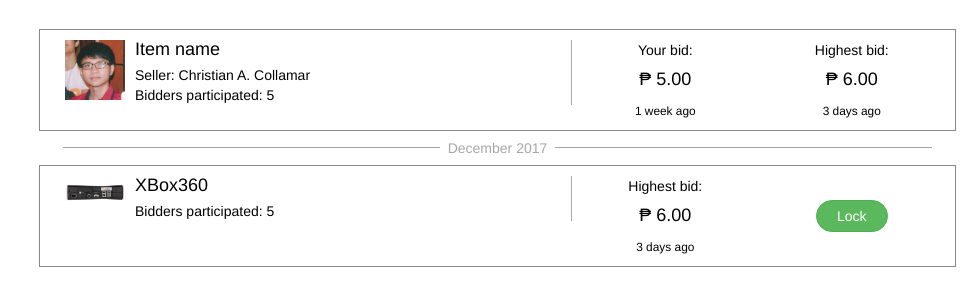
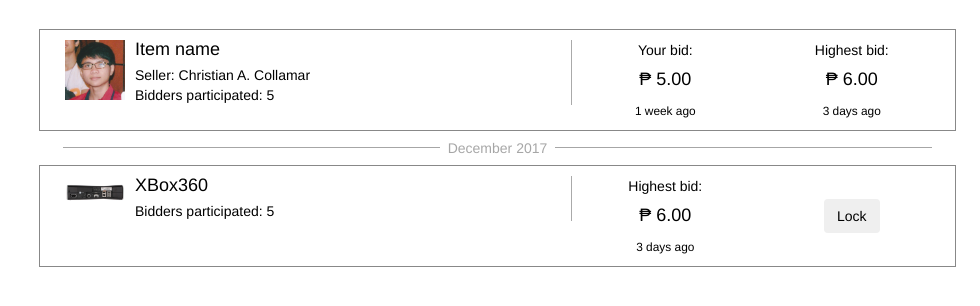
Before and after one commit to C-Collamar/augeo, a PHP site: page /augeo/home/index.php in a window 1280 px wide. Shown: the part 52-358 px from the top of the page, without its empty margins (300-1280 px from the left). Run offline with PHP 8.4, Linux system fonts and the light colour scheme; some libraries are stand-ins or nearby versions.

Commit message:
Minor changes

```diff
--- a/home/css/home.css
+++ b/home/css/home.css
@@ -15,23 +15,6 @@
 .highest-bid::before {
 	display: block;
 	content: "Highest bid:"
-}
-
-.btn {
-	border-radius: 25px;
-	padding: 5px 20px;
-}
-
-.btn-green {
-	background-color: #5cb85c;
-	border: 1px solid #4cae4c;
-	color: white;
-	transition: 0.2s;
-}
-
-.btn-green:hover {
-	border: 2px solid #5cb85c;
-	background-color: transparent;
 }
 
 .vertical-align {
--- a/home/index.php
+++ b/home/index.php
@@ -3,8 +3,9 @@
 <head>
 	<title>Home</title>
 	<meta name="viewport" content="width=device-width, initial-scale=1.0">
+	<link rel="stylesheet" href="../global/vendor/bootstrap/dist/css/bootstrap.min.css">
 	<link rel="stylesheet" href="../global/css/topbar.css">
-	<link rel="stylesheet" href="../global/vendor/bootstrap/dist/css/bootstrap.min.css">
+	<link rel="stylesheet" href="../global/css/default.css">
 	<link rel="stylesheet" href="css/home.css">
 </head>
 <body>
```
